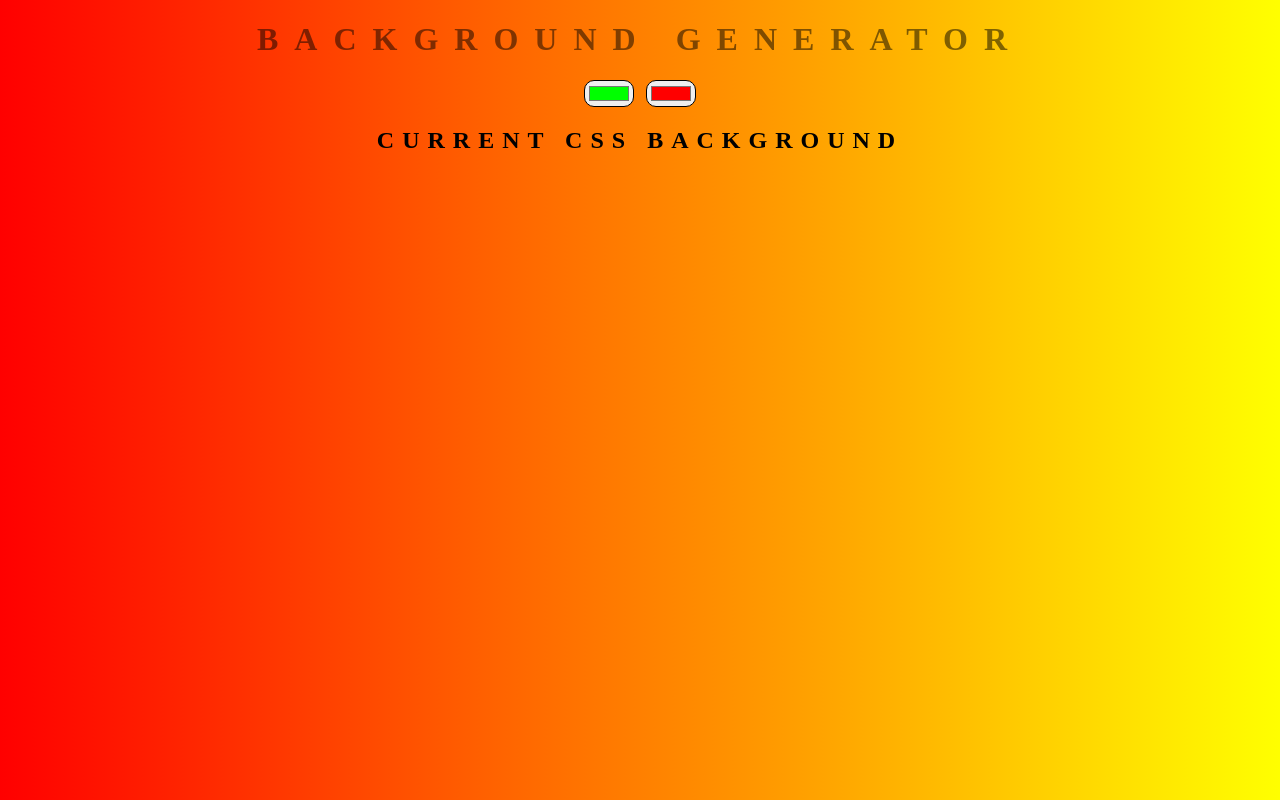
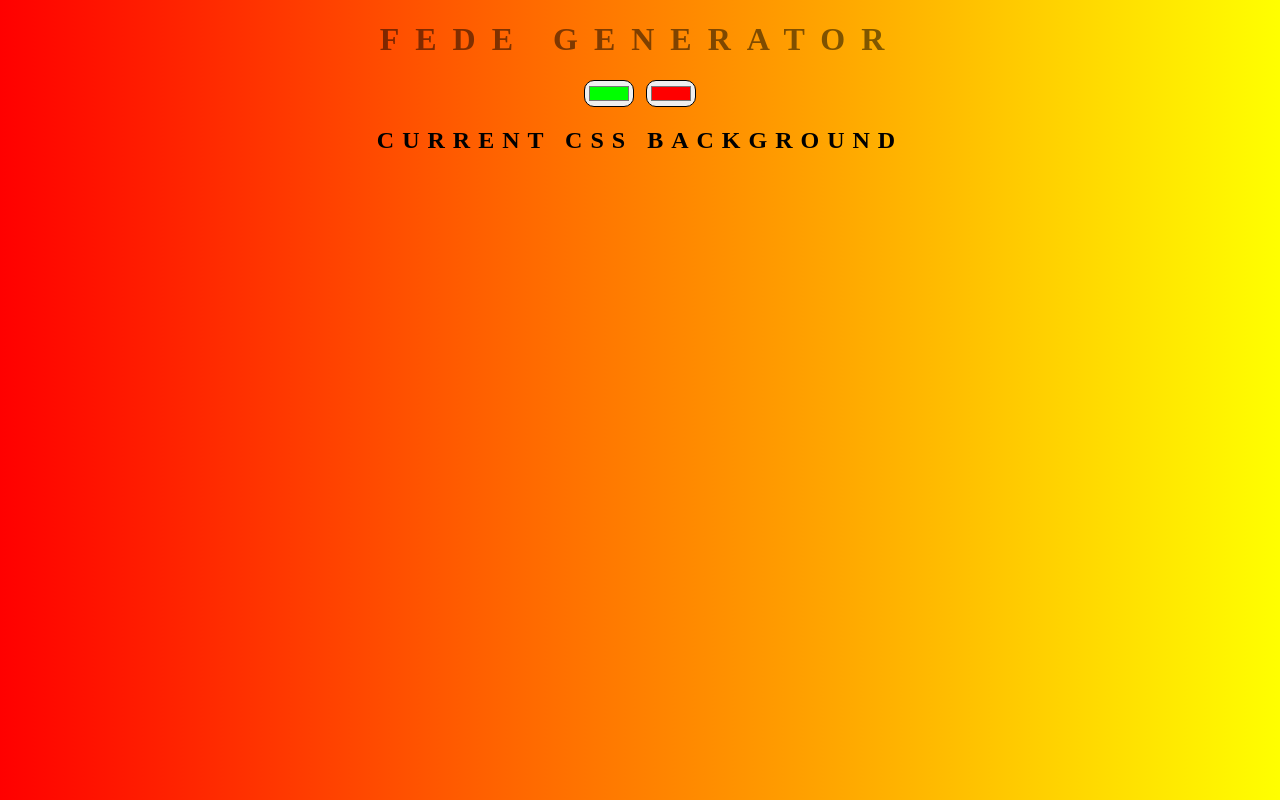
Before and after one commit to fede1817/background, a plain HTML site: page index.html in a window 1280 px wide. Drawn offline with Linux system fonts and the light colour scheme.

Commit message:
Cambio de titulo a la pagina

```diff
--- a/index.html
+++ b/index.html
@@ -7,7 +7,7 @@
   <title>Document</title>
 </head>
 <body>
-  <h1>Background generator</h1>
+  <h1>fede generator</h1>
   <input type="color" name = "color1" value="#00ff00">
   <input class="fede" type="color" name = "color2" value="#ff0000">
   <h2>Current CSS Background</h2>
```
